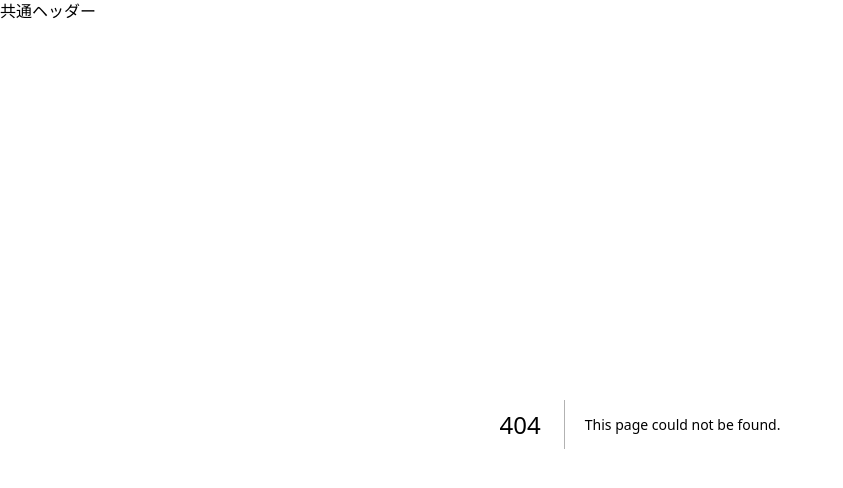
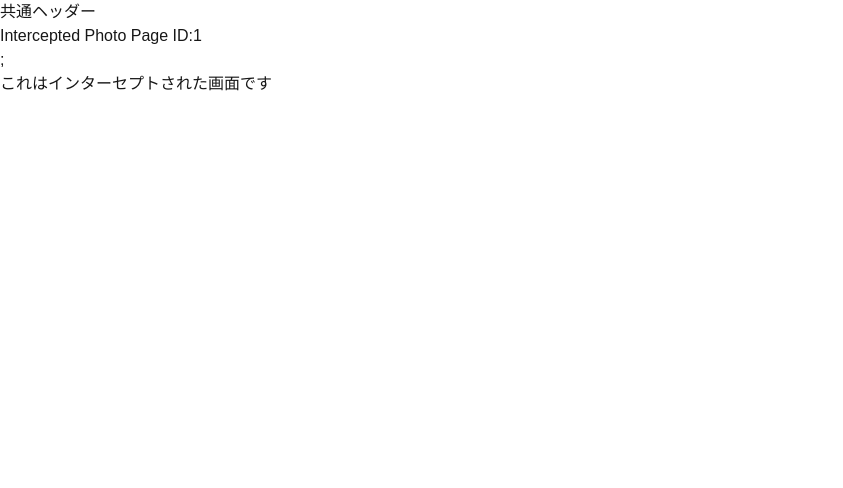
Before and after one commit to iseakira/NextJS-tutorial, a Next.js app: page /photo/1 in a window 1280 px wide. Before the commit this address had no page. Shown: the top 488 px of the page, without its empty margins (0-843 px from the left). Built offline with nearby package versions, Linux system fonts and the light colour scheme.

Commit message:
servercomponetについて書いた

```diff
--- /dev/null
+++ b/app/feed/page.tsx
@@ -0,0 +1,10 @@
+import Link from 'next/dist/client/link';
+
+export default function FeedPage() {
+  return (
+    <div>
+      <h1>Feed Page</h1>
+      <Link href={'/photo/1'}>Go to Photo 1</Link>
+    </div>
+  );
+}
--- /dev/null
+++ b/app/photo/[id]/page.tsx
@@ -0,0 +1,13 @@
+export default async function IntrerceptedPhotoPage({
+  params,
+}: {
+  params: Promise<{ id: string }>;
+}) {
+  const { id } = await params;
+  return (
+    <div>
+      <h1>Intercepted Photo Page ID:{id}</h1>;
+      <p>これはインターセプトされた画面です</p>
+    </div>
+  );
+}
```
Also changed, not shown: app/feed/(..)photo/[id]/page.tsx (added).
